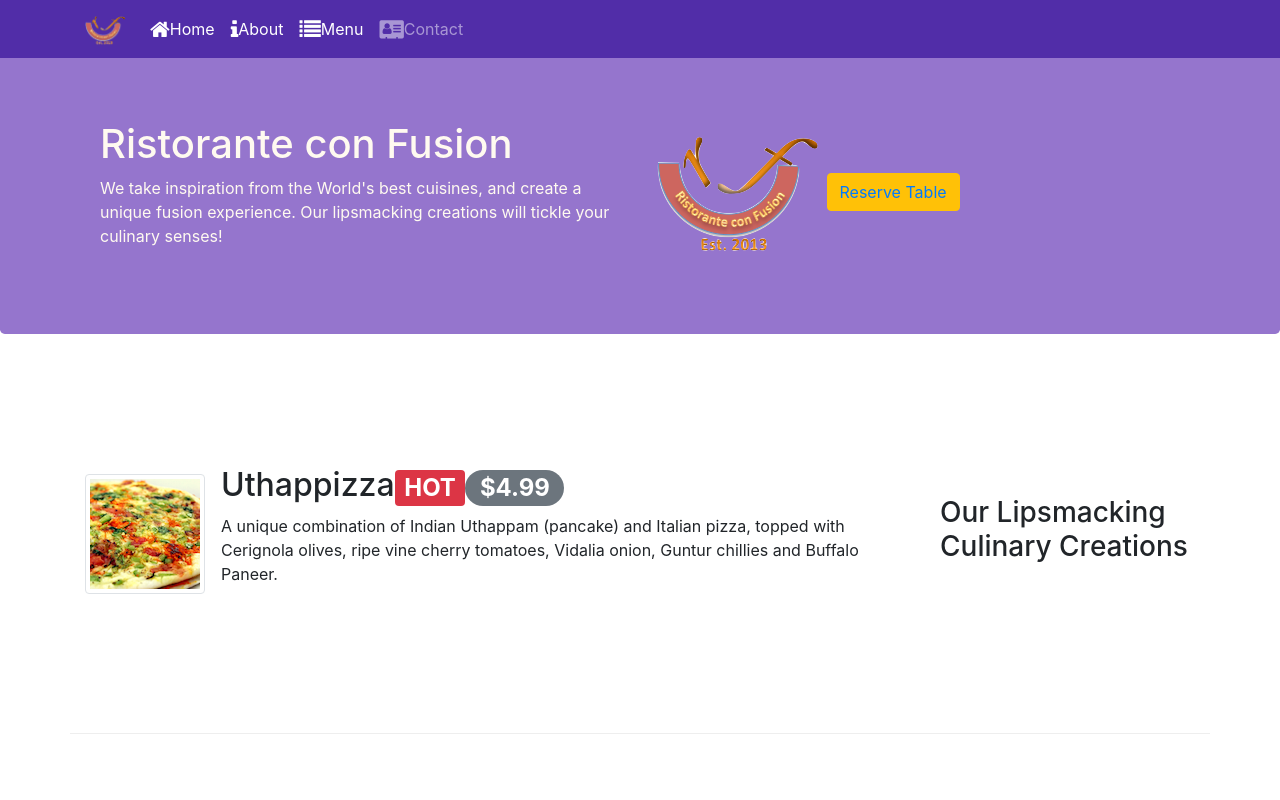
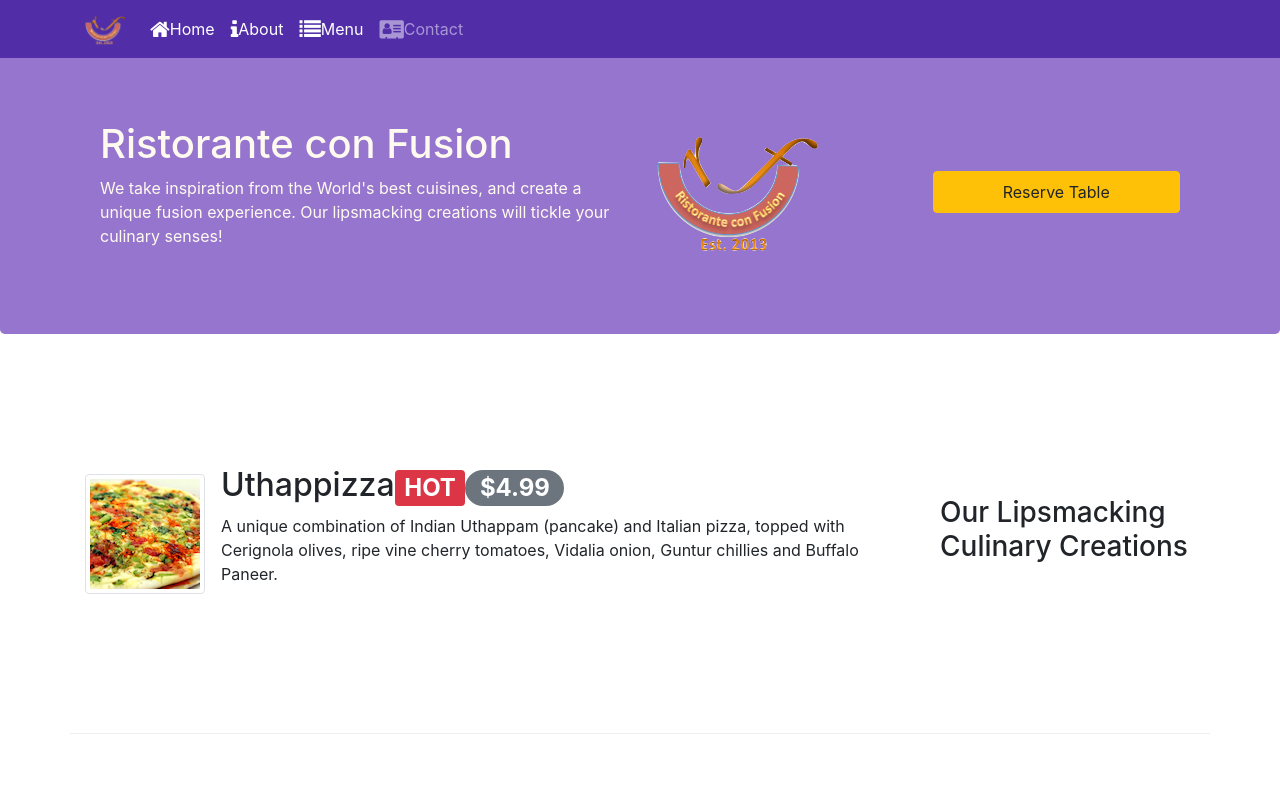
Before and after one commit to ritazhousmile/conFusion, a website: page index.html in a window 1280 px wide. Shown: the top 800 px of the page. Drawn offline with nearby package versions, Linux system fonts and the light colour scheme.

Commit message:
tooltips

```diff
--- a/index.html
+++ b/index.html
@@ -39,7 +39,10 @@
                 </div>
                 <div class="col-12 col-sm align-self-center">
                   <img src='img/logo.png' class='img-fluit'>
-                  <button href='#scroll-target' type="button" class="btn btn-link btn-warning btn-small">Reserve Table</button>
+                </div>
+                <div class="col-12 col-sm align-self-center">
+                  <a role="button" class="btn btn-block nav-link btn-warning" data-toggle="tooltip" data-html="true"
+                  title="Or Call us at <br> <strong>+852 12345678</strong>" data-placement="bottom" href="#reserveform">Reserve Table</a>
                 </div>
             </div>
         </div>
@@ -101,7 +104,7 @@
 
               <h5 class='card-title'>Researve a Table</h5>
             </div>
-              <form>
+              <form id="reserveform">
                 <div class='form-row'>
                   <label for='numberofguests' class='col-2 col-form-label'>Number of Guests</label>
                   <div class='form-check'>
@@ -199,6 +202,11 @@
       <script src="node_modules/jquery/dist/jquery.slim.min.js"></script>
       <script src="node_modules/popper.js/dist/umd/popper.min.js"></script>
       <script src="node_modules/bootstrap/dist/js/bootstrap.min.js"></script>
+      <script>
+      $(document).ready(function() {
+        $('[data-toggle="tooltip"]').tooltip()
+      });
+      </script>
 
 </body>
 
```
